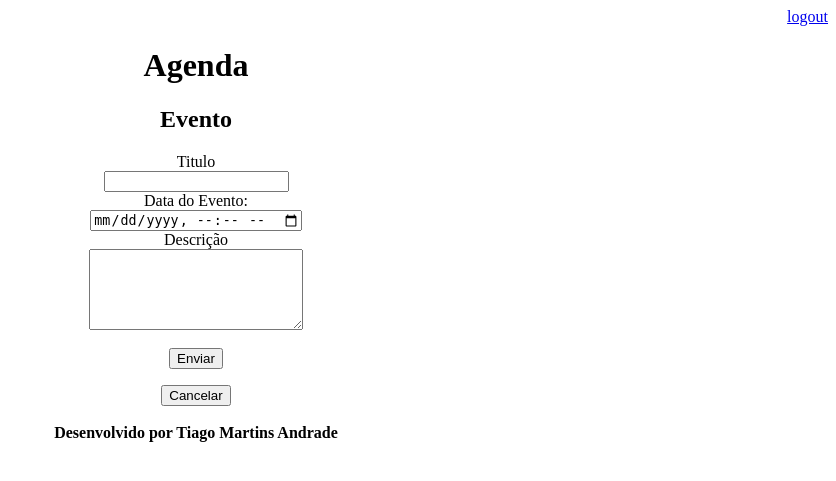
After one commit to leveltroja/agenda, a Django app: page /agenda/evento/ in a window 1280 px wide. The commit adds this page. Shown: the top 481 px of the page, without its empty margins (444-1280 px from the left). Run offline with Django 3.2, Linux system fonts and the light colour scheme; a user stored in the database is signed in.

Commit message:
incluido template para inserção de eventos da agenda. Incluido o gitignore para ignorar os arquivos compilados

```diff
--- a/agenda/urls.py
+++ b/agenda/urls.py
@@ -21,6 +21,8 @@ from django.views.generic import RedirectView
 urlpatterns = [
     path('admin/', admin.site.urls),
     path('agenda/', views.lista_eventos),
+    path('agenda/evento/', views.evento),
+    path('agenda/evento/submit', views.submit_evento),
     path('', RedirectView.as_view(url='/agenda/')),
     path('login/', views.login_user),
     path('login/submit', views.submit_login),
--- a/core/views.py
+++ b/core/views.py
@@ -33,3 +33,20 @@ def lista_eventos(request):
     evento = Evento.objects.filter(usuario=usuario)
     dados = {'eventos': evento}
     return render(request, 'agenda.html', dados)
+
+@login_required(login_url='/login/')
+def evento(request):
+    return render(request, 'evento.html')
+
+@login_required(login_url='/login/')
+def submit_evento(request):
+    if request.POST:
+        titulo = request.POST.get('titulo')
+        data_evento = request.POST.get('data_evento')
+        descricao = request.POST.get('descricao')
+        usuario = request.user
+        Evento.objects.create(titulo=titulo,
+                              data_evento=data_evento,
+                              descricao=descricao,
+                              usuario=usuario)
+    return redirect('/')
--- a/templates/agenda.html
+++ b/templates/agenda.html
@@ -1,8 +1,10 @@
  {% extends "model-page.html" %}
 
  {% block content %}
-<h2>Agendamentos</h2>
-
+    <h2>Agendamentos</h2>
+    <a href="evento/">
+        <button type="button">Novo Evento</button>
+    </a>
     <ul style="font-size: 18px">
     {% for evento in eventos %}
         <li>{{ evento.titulo }} - {{ evento.get_data_evento }}</li>
--- /dev/null
+++ b/templates/evento.html
@@ -0,0 +1,35 @@
+<div align="center">
+    {% extends "model-page.html" %}
+
+    {% block content %}
+</div>
+
+<form action="submit" method="post">{% csrf_token %}
+    <div align="center">
+        <h2>Evento</h2>
+        <label>Titulo</label>
+        <br>
+        <input type="text" name="titulo">
+        <br>
+        <label>Data do Evento:</label>
+        <br>
+        <input type="datetime-local" name="data_evento">
+        <br>
+        <label>Descrição</label>
+        <br>
+        <textarea name="descricao" rows="5" cols="24"></textarea>
+        <br>
+        <br>
+        <button name="submit">Enviar</button>
+    </div>
+</form>
+
+
+<div align="center">
+    <a href="/">
+            <button name="button">Cancelar</button>
+        </a>
+    <br>
+    <br>
+    {% endblock %}
+</div>
```
Also changed, not shown: db.sqlite3, 1 other file.
